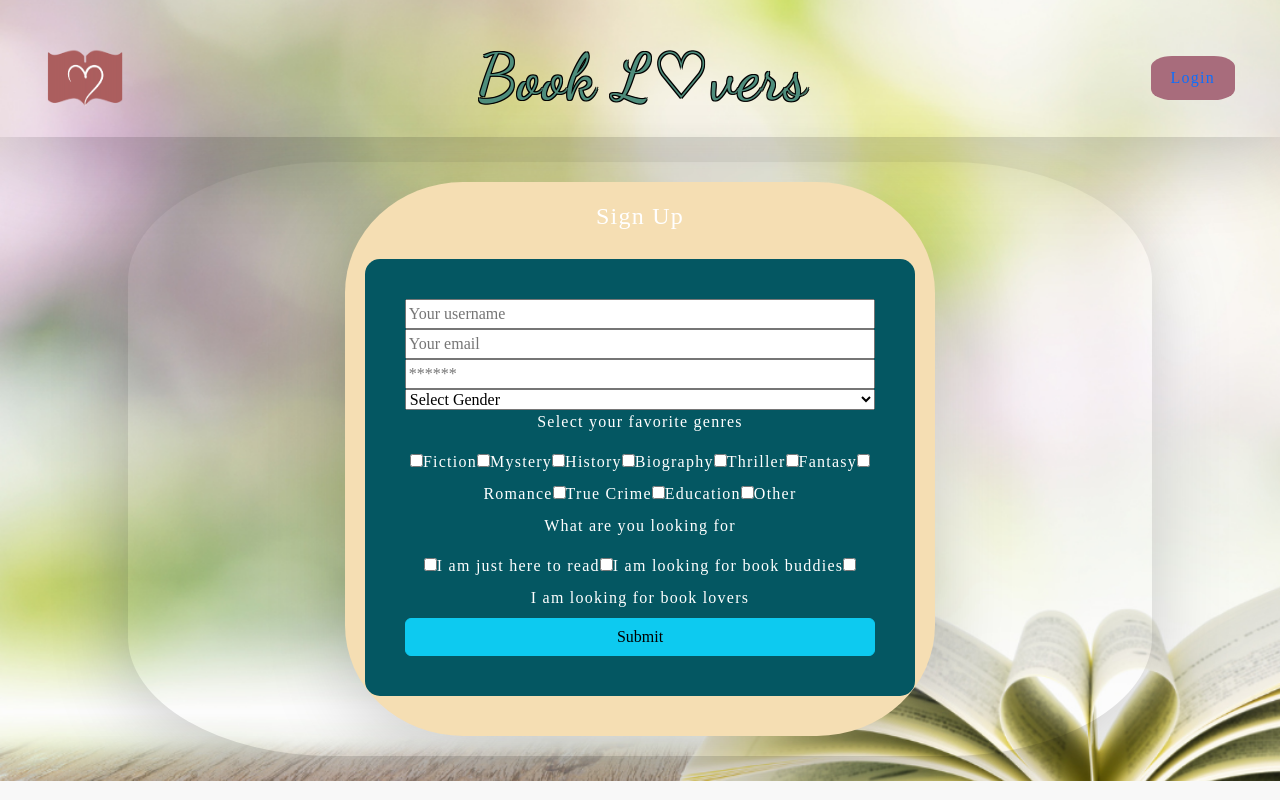
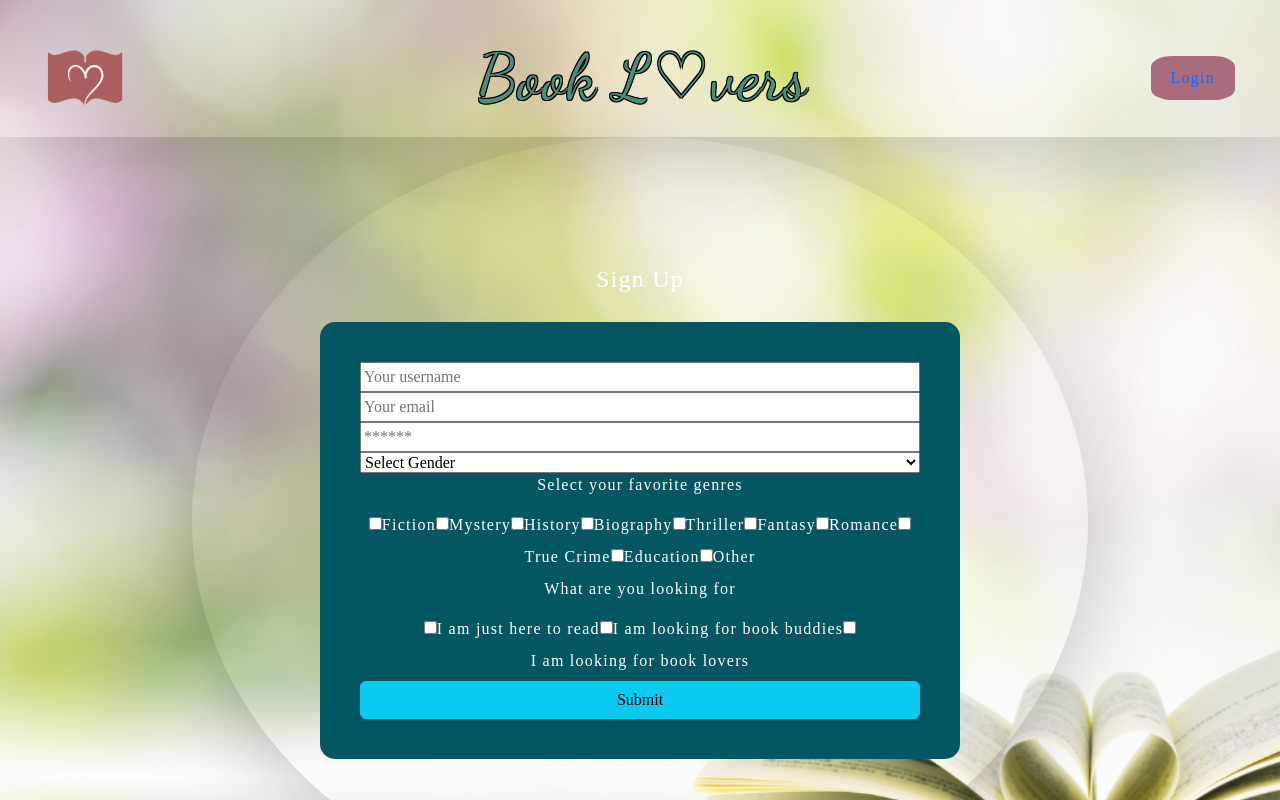
Before and after one commit to BookLovers-Group3/Book-Lovers-Official, a React (Vite) app in the folder client/: page /signup in a window 1280 px wide. Shown: the top 800 px of the page. Built offline with nearby package versions, Linux system fonts and the light colour scheme; no server answers; a small style sheet from the web is missing.

Commit message:
form-mobile-first

```diff
--- a/client/src/components/pages/Login.jsx
+++ b/client/src/components/pages/Login.jsx
@@ -43,7 +43,7 @@ const Login = () => {
 
   return (
     <main>
-      <div className="container">
+      <div className="account-container">
         <div className="custom-card">
           <h4>Login</h4>
           <div className="custom-card-body  ">
--- a/client/src/components/pages/Page.scss
+++ b/client/src/components/pages/Page.scss
@@ -8,6 +8,19 @@
   --pink: #ea97ad;
   letter-spacing: 1.25px;
 }
+
+.account-container {
+
+}
+
+.account-background {
+  box-shadow: 0 20px 80px rgba(0, 0, 0, 0.185);
+  border-radius: 50%;
+  margin: 25px auto;
+  color: white;
+  text-align: center;
+}
+
 
 .container {
   margin: 25px auto;
@@ -122,5 +135,15 @@
 
   }
 
+  .account-background {
+    box-shadow: 0 20px 80px rgba(0, 0, 0, 0.185);
+    border-radius: 50%;
+    width: 70%;
+    margin: auto;
+    padding: 10%;
+    color: white;
+  }
+
+
 
 }
--- a/client/src/components/pages/Signup.jsx
+++ b/client/src/components/pages/Signup.jsx
@@ -62,8 +62,8 @@ const Signup = () => {
   };
 
   return (
-    <main className="container">
-      <div className="custom-card">
+    <main className="account-container">
+      <div className="account-background">
         <h4>Sign Up</h4>
         <div className="custom-card-body">
           {data ? (
@@ -114,8 +114,9 @@ const Signup = () => {
                 <option value="Genderqueer">Genderqueer</option>
                 <option value="Ask me!">Ask me!</option>
               </select>
-              <div>
+              <div className = "form-genre">
                 <p>Select your favorite genres</p>
+                <div className = "genre-options"></div>
                 <input
                   type="checkbox"
                   name="favoriteGenres"
--- a/client/src/utils/API.js
+++ b/client/src/utils/API.js
@@ -1,4 +1,4 @@
-const apiKey = import.meta.env.VITE_APP_API_KEY
+const apiKey = 'AIzaSyBwCQBF158MghX98KTFlhuQrqL8Iqb6hjc'
 
 export const searchGoogleBooks = (query) => {
   return fetch(
```
